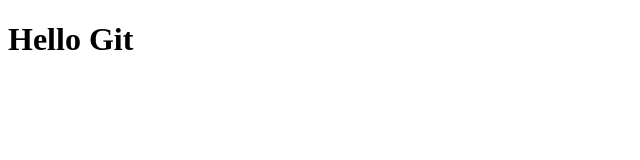
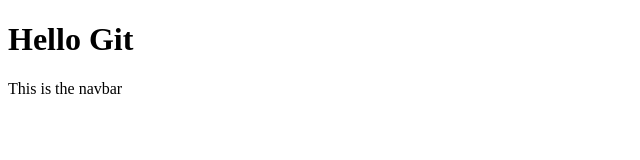
Before and after one commit to MamaPradhan/git_repo_practice, a plain HTML site: page index.html in a window 1280 px wide. Shown: the whole page, without its empty margins (0-640 px from the left). Drawn offline with Linux system fonts and the light colour scheme.

Commit message:
Added navbar

```diff
--- a/index.html
+++ b/index.html
@@ -5,5 +5,6 @@
 </head>
 <body>
 <h1>Hello Git</h1>
+<nav>This is the navbar</nav>
 </body>
 </html>
```
